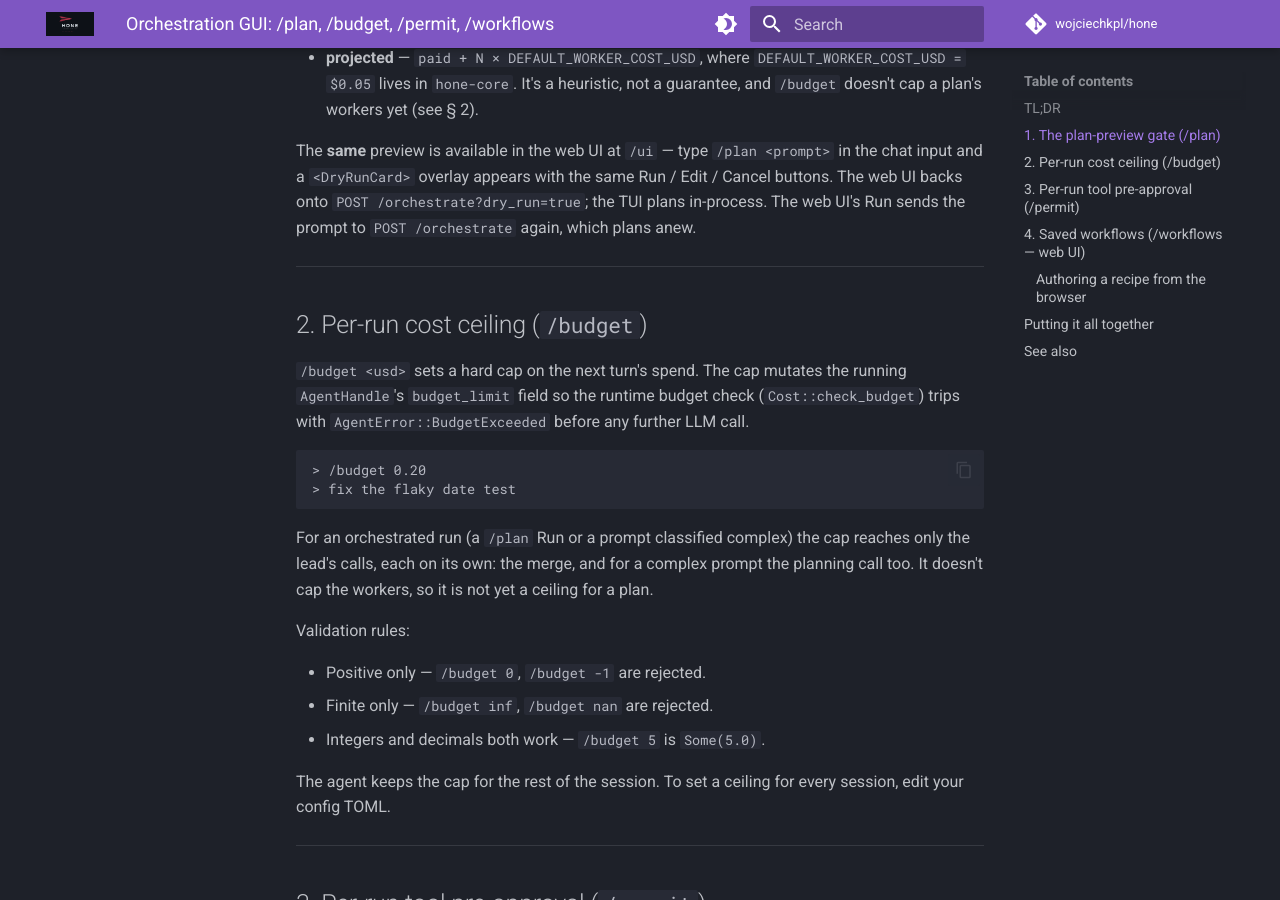
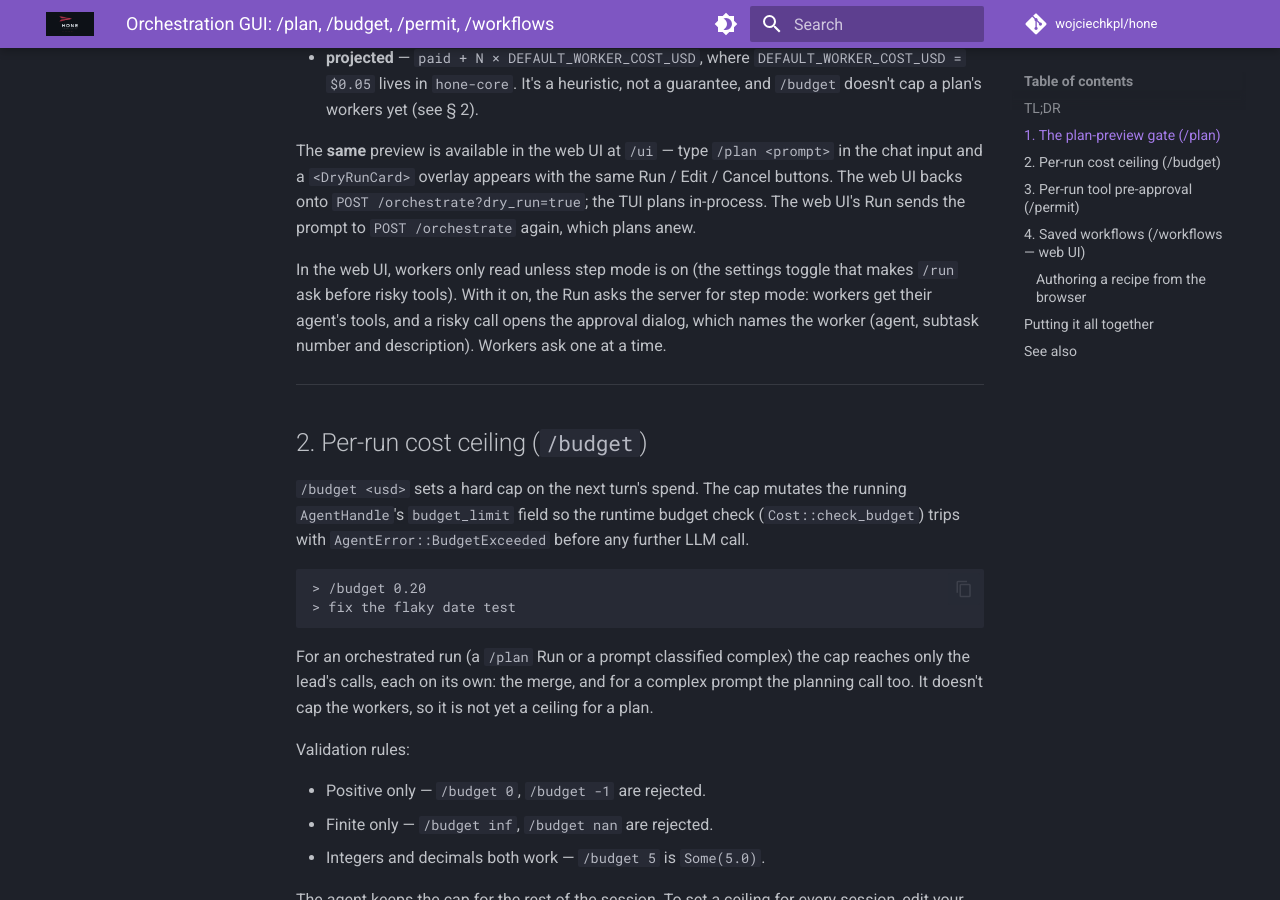
Before and after one commit to wojciechkpl/hone, an MkDocs documentation site: the page built from docs/tutorials/orchestration-gui.md, in a window 1280 px wide and 900 px high, scrolled down 2013 px. Built offline with MkDocs 1.6.1 and Material for MkDocs 9.7.7, drawn with Linux system fonts in a browser that asks for light colours; comment, search, counter and statistics services are not loaded.

Commit message:
docs: web UI workers can ask in step mode (W35-W36)

```diff
--- a/docs/tutorials/orchestration-gui.md
+++ b/docs/tutorials/orchestration-gui.md
@@ -90,6 +90,12 @@ appears with the same Run / Edit / Cancel buttons. The web UI backs
 onto `POST /orchestrate?dry_run=true`; the TUI plans in-process. The
 web UI's Run sends the prompt to `POST /orchestrate` again, which plans
 anew.
+
+In the web UI, workers only read unless step mode is on (the settings
+toggle that makes `/run` ask before risky tools). With it on, the Run
+asks the server for step mode: workers get their agent's tools, and a
+risky call opens the approval dialog, which names the worker (agent,
+subtask number and description). Workers ask one at a time.
 
 ---
 
```
Also changed, not shown: CHANGELOG.md (+2 -2 lines).
